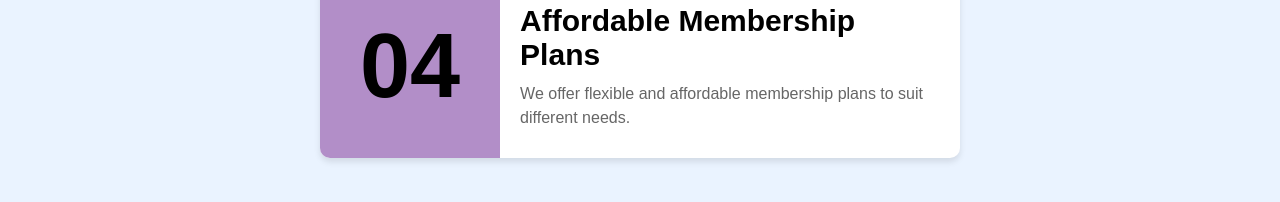
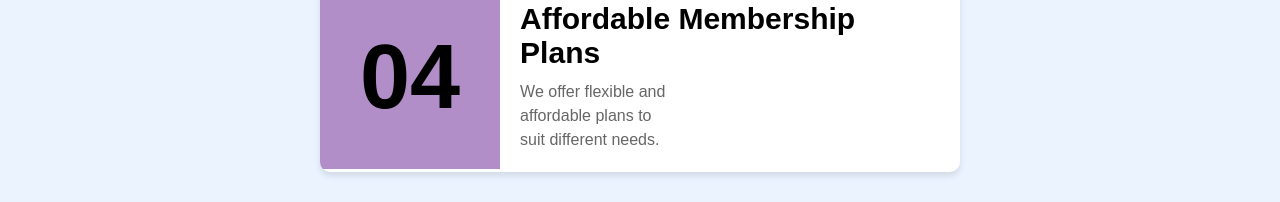
Before and after one commit to PawanCode-2213/ABC-Library, a plain HTML site: page index.html in a window 1280 px wide. Shown: the part 2306-2508 px from the top of the page. Drawn offline with Linux system fonts and the light colour scheme.

Commit message:
learn-card

```diff
--- a/index.html
+++ b/index.html
@@ -105,8 +105,8 @@
             </div>
             <div class="grid-item follow-the-plan">
                 <div class="content-text">
-                    <h2>Safe and Inclusive Space</h2>
-                    <p>We pride ourselves on <br> maintaining a safe, inclusive,  <br>and respectful environment.</p>
+                    <h2>Safe and Inclusive <br>Space</h2>
+                    <p>We pride ourselves on <br> maintaining a safe, inclusive,  <br> and respectful environment.</p>
                 </div>
                 <div class="number">02</div>
             </div>
@@ -114,14 +114,14 @@
                 <div class="number">03</div>
                 <div class="content-text">
                     <h2>Accessible Location</h2>
-                    <p>Situated in a prime location<br>easily accessible by public transport and nearby College.</p>
+                    <p>Situated in a prime location<br>easily accessible by public <br>transport and nearby College.</p>
                 </div>
             </div>
             <div class="grid-item get-successful">
                 <div class="number number-one">04</div>
                 <div class="content-text">
-                    <h2>Affordable Membership Plans</h2>
-                    <p>We offer flexible and affordable membership plans to suit different needs.</p>
+                    <h2>Affordable Membership <br>Plans</h2>
+                    <p>We offer flexible and <br>affordable plans to <br> suit different needs.</p>
                 </div>
             </div>
         </section>
```
